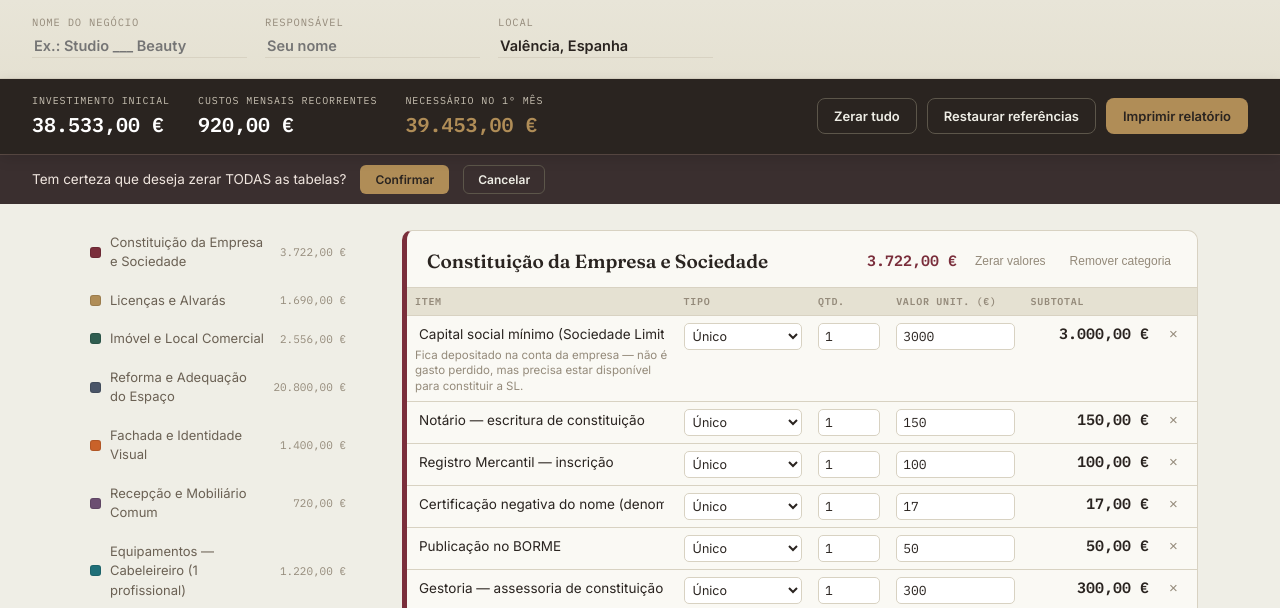
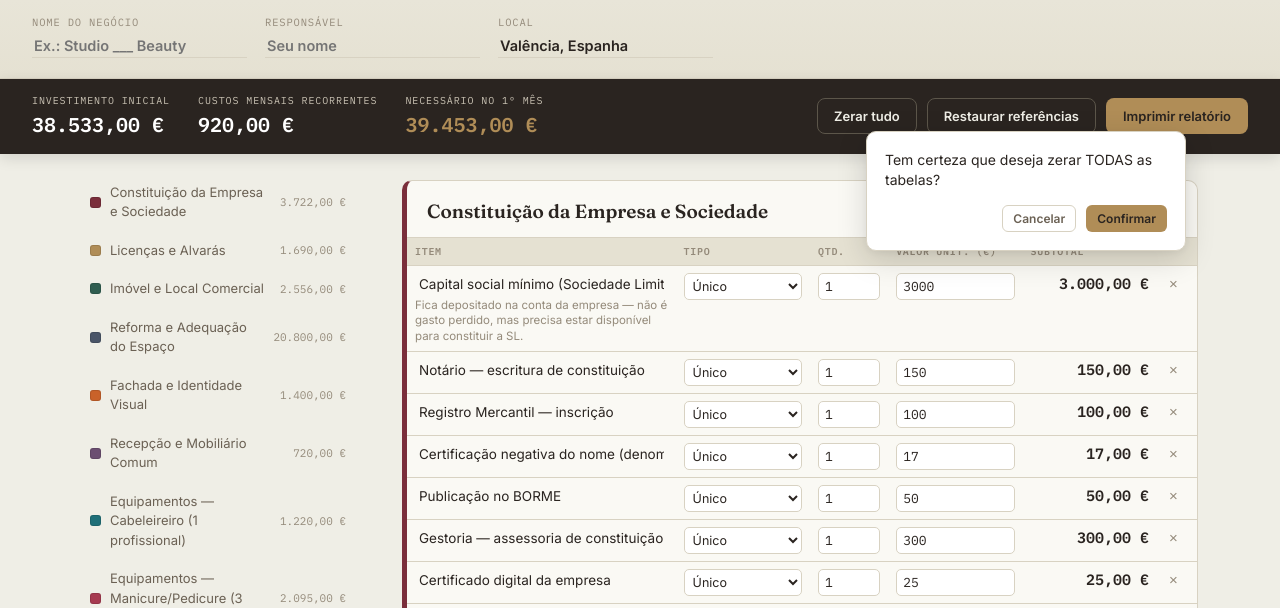
Before and after one commit to jmarianolmes/planofinanceiro, a plain HTML site: page index.html in a window 1280 px wide. Both pictures are taken after a click on the button "Zerar tudo". Shown: the part 182-790 px from the top of the page. Drawn offline with Linux system fonts and the light colour scheme.

Commit message:
Update index.html
inclusao do popup

```diff
--- a/index.html
+++ b/index.html
@@ -155,17 +155,41 @@
   .btn-small{padding:5px 10px;font-size:12px;border-radius:6px;}
   .btn-danger-outline{background:transparent;border-color:var(--danger);color:#e8b3a3;}
 
-  .confirm-banner{
-    background:#3a2f2f;
-    border-top:1px solid #5c4c46;
-    padding:10px 32px;
-    display:flex;
-    align-items:center;
-    gap:14px;
-    font-size:13.5px;
-    color:#f0e6df;
+  /* ---------- POP-UP CONFIRMATION ---------- */
+  .popup-confirm{
+    position: fixed;
+    background: #fff;
+    border: 1px solid var(--rule);
+    border-radius: 10px;
+    padding: 18px;
+    box-shadow: 0 8px 30px rgba(0,0,0,0.15), 0 2px 8px rgba(0,0,0,0.05);
+    z-index: 10000;
+    width: max-content;
+    max-width: 320px;
+    animation: popIn 0.15s ease-out;
   }
-  .confirm-banner .btn{padding:6px 14px;}
+  @keyframes popIn {
+    from { opacity: 0; transform: scale(0.95); }
+    to { opacity: 1; transform: scale(1); }
+  }
+  .popup-msg{
+    font-size: 14px;
+    color: var(--ink);
+    margin-bottom: 16px;
+    line-height: 1.4;
+  }
+  .popup-actions{
+    display: flex;
+    gap: 10px;
+    justify-content: flex-end;
+  }
+  .popup-confirm .btn-ghost {
+    color: var(--ink-soft);
+    border-color: var(--rule);
+  }
+  .popup-confirm .btn-ghost:hover {
+    background: var(--paper);
+  }
 
   /* ---------- LAYOUT ---------- */
   .layout{
@@ -277,7 +301,7 @@
   table.items{
     width:100%;
     border-collapse:collapse;
-    min-width: 600px; /* Garante que não esmague no celular */
+    min-width: 600px;
   }
   table.items thead th{
     text-align:left;
@@ -373,7 +397,7 @@
       overflow-x:auto;padding:10px 16px;background:var(--paper);
       border-bottom:1px solid var(--rule);gap:6px;z-index:15;
     }
-    .cat-nav::-webkit-scrollbar { display: none; } /* Esconde barra no nav no celular */
+    .cat-nav::-webkit-scrollbar { display: none; }
     .cat-nav a{flex:none;background:var(--paper-alt);}
     .nav-total{display:none;}
     .nav-add-cat{flex:none;margin-top:0;white-space:nowrap;}
@@ -389,7 +413,7 @@
   @media print{
     body{background:#fff;}
     .summary-bar, .cat-nav, .add-item-btn, .category-actions, .row-remove,
-    .new-cat-form, .nav-add-cat, .confirm-banner, .meta-field label + input{}
+    .new-cat-form, .nav-add-cat, .meta-field label + input{}
     .summary-bar{position:static;box-shadow:none;background:#fff;color:#000;border-bottom:2px solid var(--ink);}
     .summary-bar .btn, .summary-bar .summary-actions{display:none;}
     .stat .label{color:#555;}
@@ -455,7 +479,6 @@
     <button class="btn btn-primary" id="btnPrint">Imprimir relatório</button>
   </div>
 </div>
-<div id="confirmSlot"></div>
 
 <div class="layout">
   <nav class="cat-nav" id="catNav"></nav>
@@ -717,22 +740,22 @@
     var zeroBtn = document.createElement("button");
     zeroBtn.className = "category-remove";
     zeroBtn.textContent = "Zerar valores";
-    zeroBtn.onclick = function(){
-      confirmAction('Tem certeza que deseja zerar a tabela "' + cat.name + '" os valores da categoria?', function(){
+    zeroBtn.onclick = function(e){
+      confirmAction('Tem certeza que deseja zerar a tabela "' + cat.name + '"?', function(){
         cat.items.forEach(function(item){ item.unit = 0; });
         scheduleSave();
         render();
-      });
+      }, e);
     };
 
     var removeBtn = document.createElement("button");
     removeBtn.className = "category-remove";
     removeBtn.textContent = "Remover categoria";
-    removeBtn.onclick = function(){
+    removeBtn.onclick = function(e){
       confirmAction('Remover a categoria "'+cat.name+'" e todos os seus itens?', function(){
         state.categories = state.categories.filter(function(c){ return c.id !== cat.id; });
         scheduleSave(); render();
-      });
+      }, e);
     };
 
     actionsWrap.appendChild(zeroBtn);
@@ -818,7 +841,7 @@
       tdDel.className = "col-del";
       var delBtn = document.createElement("button");
       delBtn.className = "row-remove"; delBtn.title = "Remover item"; delBtn.innerHTML = "&times;";
-      delBtn.onclick = function(){
+      delBtn.onclick = function(e){
         cat.items = cat.items.filter(function(i){ return i.id !== item.id; });
         scheduleSave(); render();
       };
@@ -902,21 +925,69 @@
     input.onkeydown = function(e){ if(e.key === "Enter") document.getElementById("newCatConfirm").click(); };
   }
 
-  // ---------- CONFIRM BANNER ----------
-  function confirmAction(message, onConfirm){
-    var slot = document.getElementById("confirmSlot");
-    slot.innerHTML = "";
-    var banner = document.createElement("div");
-    banner.className = "confirm-banner";
-    banner.innerHTML = '<span>'+escapeHtml(message)+'</span>';
-    var yes = document.createElement("button");
-    yes.className = "btn btn-primary btn-small"; yes.textContent = "Confirmar";
-    yes.onclick = function(){ slot.innerHTML=""; onConfirm(); };
-    var no = document.createElement("button");
-    no.className = "btn btn-ghost btn-small"; no.textContent = "Cancelar";
-    no.onclick = function(){ slot.innerHTML=""; };
-    banner.appendChild(yes); banner.appendChild(no);
-    slot.appendChild(banner);
+  // ---------- CONFIRM POP-UP AT MOUSE POSITION ----------
+  function confirmAction(message, onConfirm, event){
+    var existing = document.getElementById("popupConfirm");
+    if(existing) existing.remove();
+
+    var popup = document.createElement("div");
+    popup.id = "popupConfirm";
+    popup.className = "popup-confirm";
+
+    var msg = document.createElement("div");
+    msg.className = "popup-msg";
+    msg.textContent = message;
+    popup.appendChild(msg);
+
+    var actions = document.createElement("div");
+    actions.className = "popup-actions";
+
+    var btnYes = document.createElement("button");
+    btnYes.className = "btn btn-primary btn-small";
+    btnYes.textContent = "Confirmar";
+    btnYes.onclick = function(){
+      popup.remove();
+      onConfirm();
+    };
+
+    var btnNo = document.createElement("button");
+    btnNo.className = "btn btn-ghost btn-small";
+    btnNo.textContent = "Cancelar";
+    btnNo.onclick = function(){
+      popup.remove();
+    };
+
+    actions.appendChild(btnNo);
+    actions.appendChild(btnYes);
+    popup.appendChild(actions);
+
+    document.body.appendChild(popup);
+
+    // Calcula a posição do mouse (ou toque)
+    var x = event.clientX;
+    var y = event.clientY + 15; // Ligeiramente abaixo do cursor
+
+    // Ajusta se o pop-up for sair fora da tela pela direita ou por baixo
+    var rect = popup.getBoundingClientRect();
+    if (x + rect.width > window.innerWidth) {
+      x = window.innerWidth - rect.width - 15;
+    }
+    if (y + rect.height > window.innerHeight) {
+      y = event.clientY - rect.height - 15; // Exibe acima do cursor se faltar espaço embaixo
+    }
+
+    popup.style.left = x + "px";
+    popup.style.top = y + "px";
+
+    // Fecha o pop-up se o usuário clicar em qualquer outro lugar da tela
+    setTimeout(function(){
+      document.addEventListener('click', function closePopup(e) {
+        if (!popup.contains(e.target)) {
+          popup.remove();
+          document.removeEventListener('click', closePopup);
+        }
+      });
+    }, 50);
   }
 
   // ---------- EVENTS ----------
@@ -927,7 +998,7 @@
   document.getElementById("btnPrint").onclick = function(){ window.print(); };
 
   // Botão de zerar todas as tabelas
-  document.getElementById("btnZeroAll").onclick = function(){
+  document.getElementById("btnZeroAll").onclick = function(e){
     confirmAction("Tem certeza que deseja zerar TODAS as tabelas?", function(){
       state.categories.forEach(function(cat){
         cat.items.forEach(function(item){
@@ -936,16 +1007,16 @@
       });
       scheduleSave();
       render();
-    });
+    }, e);
   };
 
-  document.getElementById("btnRestore").onclick = function(){
-    confirmAction("Isso substitui todos os valores atuais pelos valores de referência originais. Deseja continuar?", function(){
+  document.getElementById("btnRestore").onclick = function(e){
+    confirmAction("Isso substitui todos os valores atuais pelos de referência. Deseja continuar?", function(){
       var meta = state.meta;
       state = defaultState();
       state.meta = meta;
       scheduleSave(); render();
-    });
+    }, e);
   };
 
   render();
```
